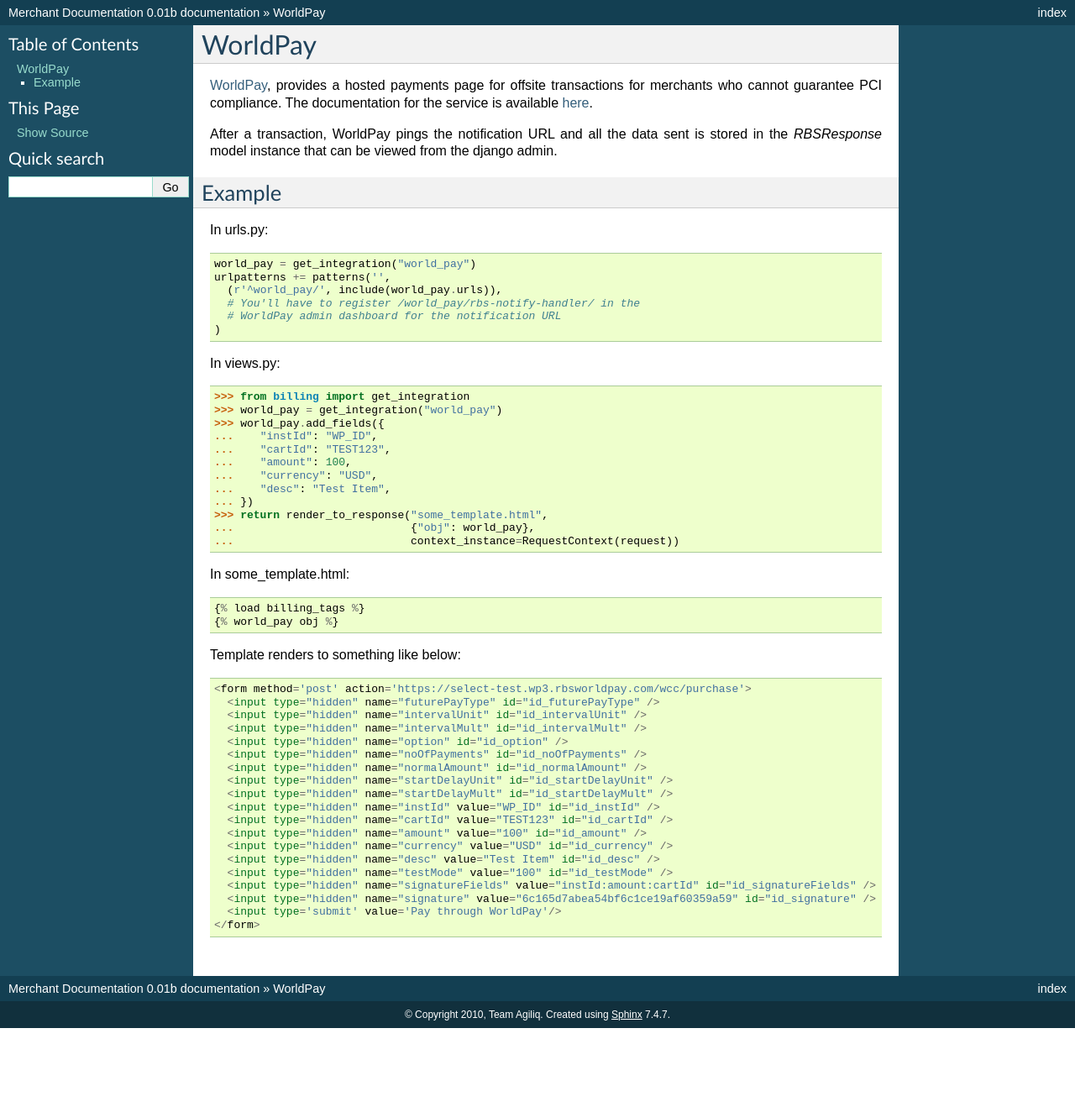
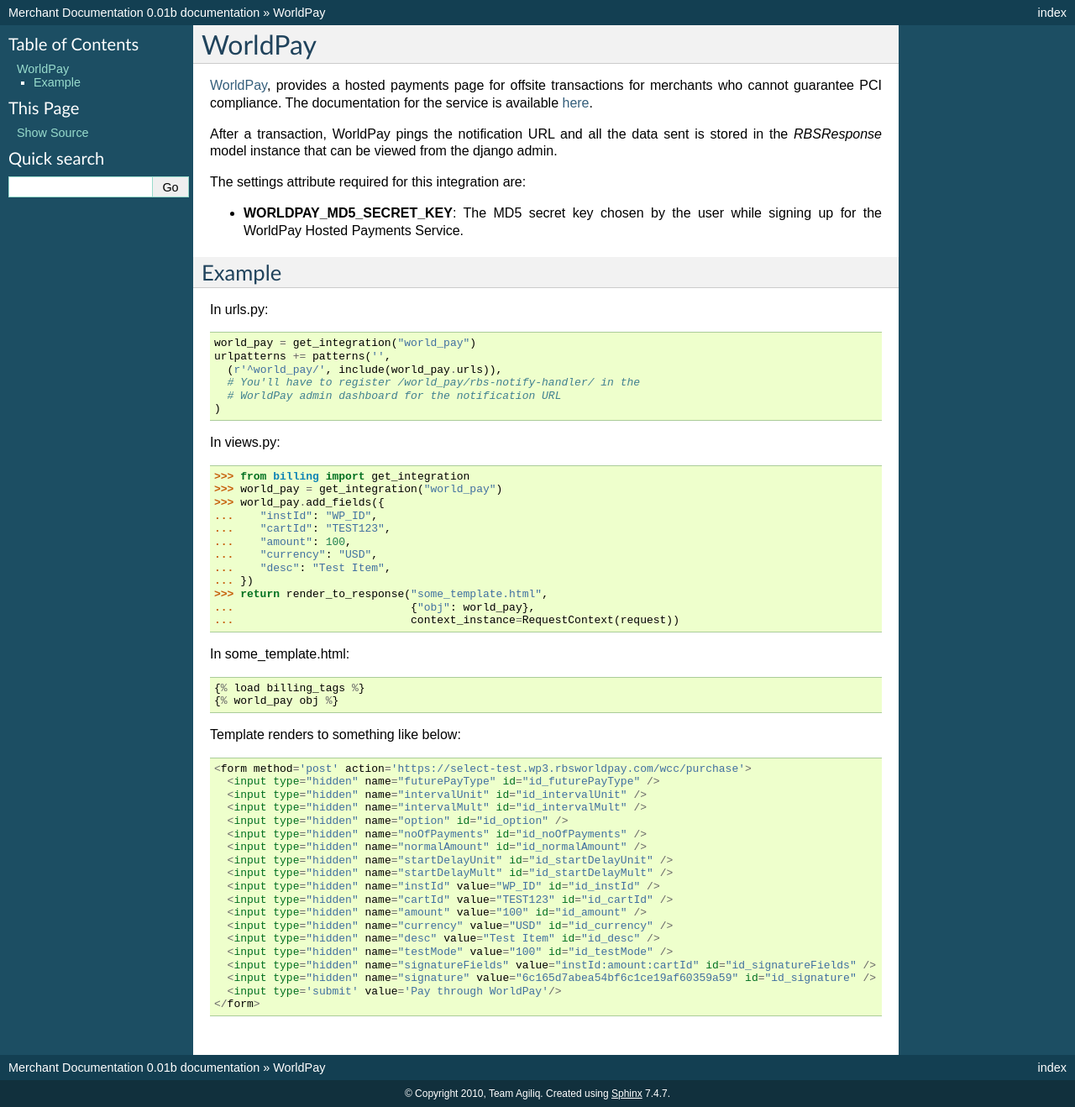
Before and after one commit to agiliq/merchant, a Sphinx documentation site: the page built from docs/offsite/rbs_worldpay.rst, in a window 1280 px wide. Shown: the whole page at 84% size. Built offline with Sphinx 7.4.7, drawn with Linux system fonts in a browser that asks for light colours; before the commit the page ends 1224 px from its top, so only the background shows below that.

Commit message:
Added information about the settings attribute required for WorldPay.

```diff
--- a/docs/offsite/rbs_worldpay.rst
+++ b/docs/offsite/rbs_worldpay.rst
@@ -9,6 +9,11 @@
 After a transaction, WorldPay pings the notification URL and all the
 data sent is stored in the `RBSResponse` model instance that can be
 viewed from the django admin.
+
+The settings attribute required for this integration are:
+
+* **WORLDPAY_MD5_SECRET_KEY**: The MD5 secret key chosen by the user
+  while signing up for the WorldPay Hosted Payments Service.
 
 Example
 --------
```
